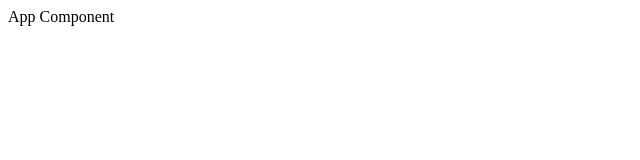
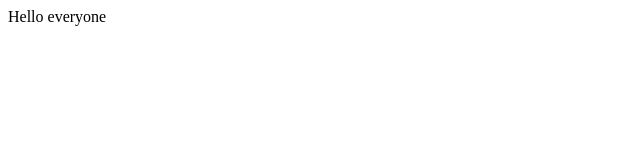
Before and after one commit to itsrojasleon/react-boilerplate, a React app: page / in a window 1280 px wide. Shown: the top 160 px of the page, without its empty margins (0-640 px from the left). Built offline with nearby package versions, Linux system fonts and the light colour scheme; the HTML template or start-up script is replaced by a standard one.

Commit message:
Using webpack-dev-server

```diff
--- a/package.json
+++ b/package.json
@@ -5,7 +5,7 @@
   "main": "index.js",
   "scripts": {
     "build": "webpack --config webpack.config.prod.js",
-    "dev": "webpack --watch --config webpack.config.dev.js"
+    "dev": "webpack-dev-server --open --config webpack.config.dev.js"
   },
   "author": "Juan Luis Rojas León",
   "license": "MIT",
@@ -27,6 +27,7 @@
     "html-webpack-plugin": "^3.2.0",
     "webpack": "^4.28.1",
     "webpack-cli": "^3.1.2",
+    "webpack-dev-server": "^3.1.11",
     "webpack-merge": "^4.1.5"
   },
   "dependencies": {
--- a/src/App.js
+++ b/src/App.js
@@ -3,7 +3,7 @@ import React from 'react';
 class App extends React.Component {
   render() {
     return (
-      <div>App Component</div>
+      <div>Hello everyone</div>
     );
   }
 }
--- a/webpack.config.dev.js
+++ b/webpack.config.dev.js
@@ -2,5 +2,8 @@ const merge = require('webpack-merge');
 const baseConfig = require('./webpack.config.base');
 
 module.exports = merge(baseConfig, {
-  mode: 'development'
+  mode: 'development',
+  devServer: {
+    port: 3000
+  }
 })
```
Also changed, not shown: 1 other file (tests, documents, lock files or other folders).
